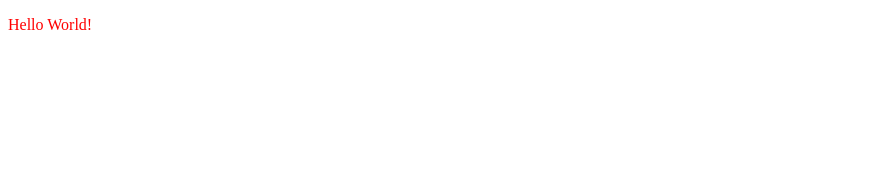
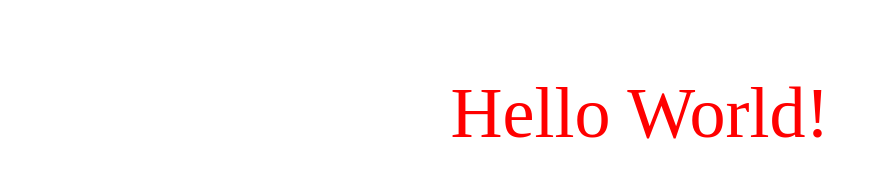
Before and after one commit to ronFloyd/hello_world_project, a plain HTML site: page index.html in a window 1280 px wide. Shown: the whole page, without its empty margins (0-876 px from the left). Drawn offline with Linux system fonts and the light colour scheme.

Commit message:
Added styling and directions

```diff
--- a/css/style.css
+++ b/css/style.css
@@ -1,3 +1,5 @@
 body {
 	color: red;
+	font-size: 72px;
+	text-align: center;
 }
```
Also changed, not shown: 1 other file.
